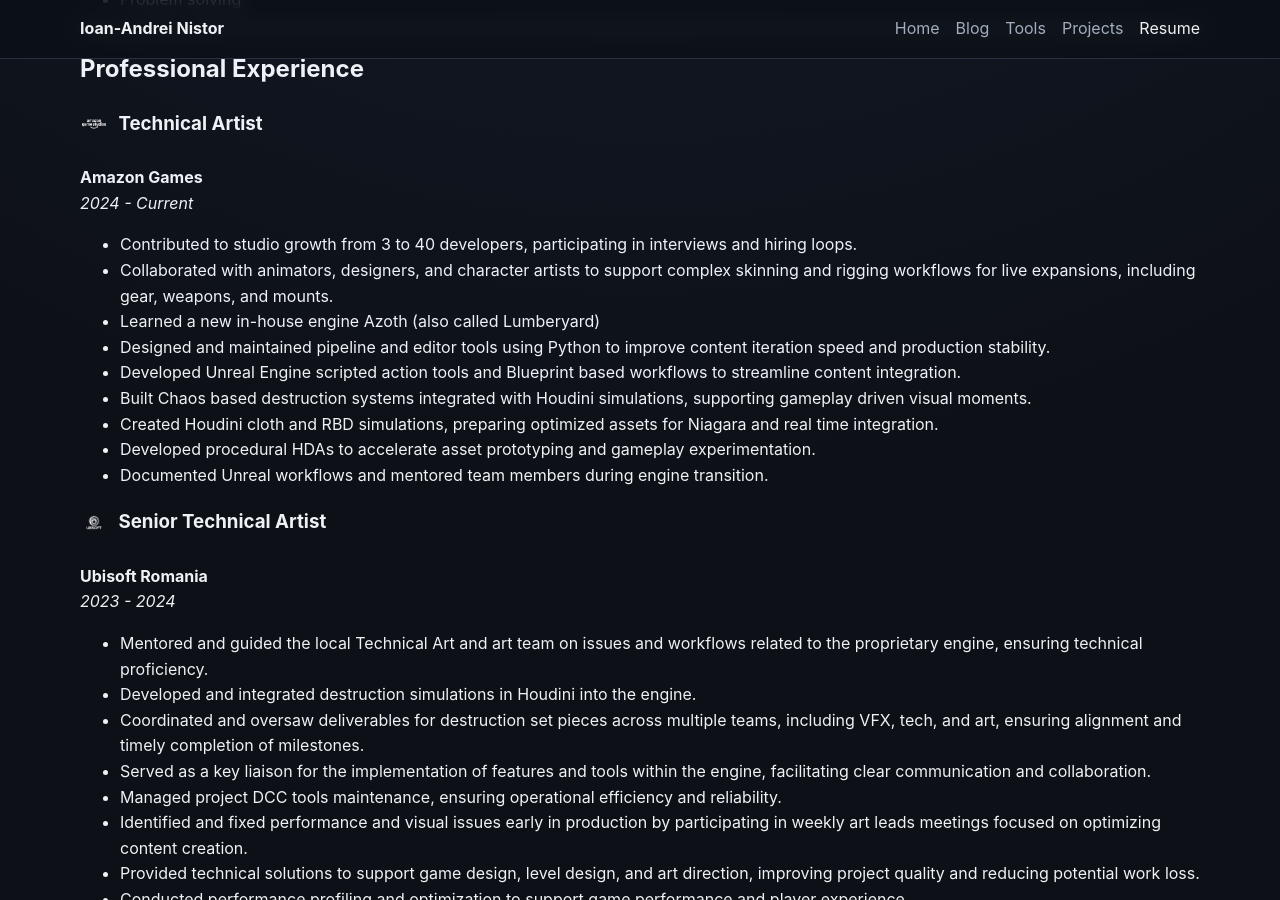
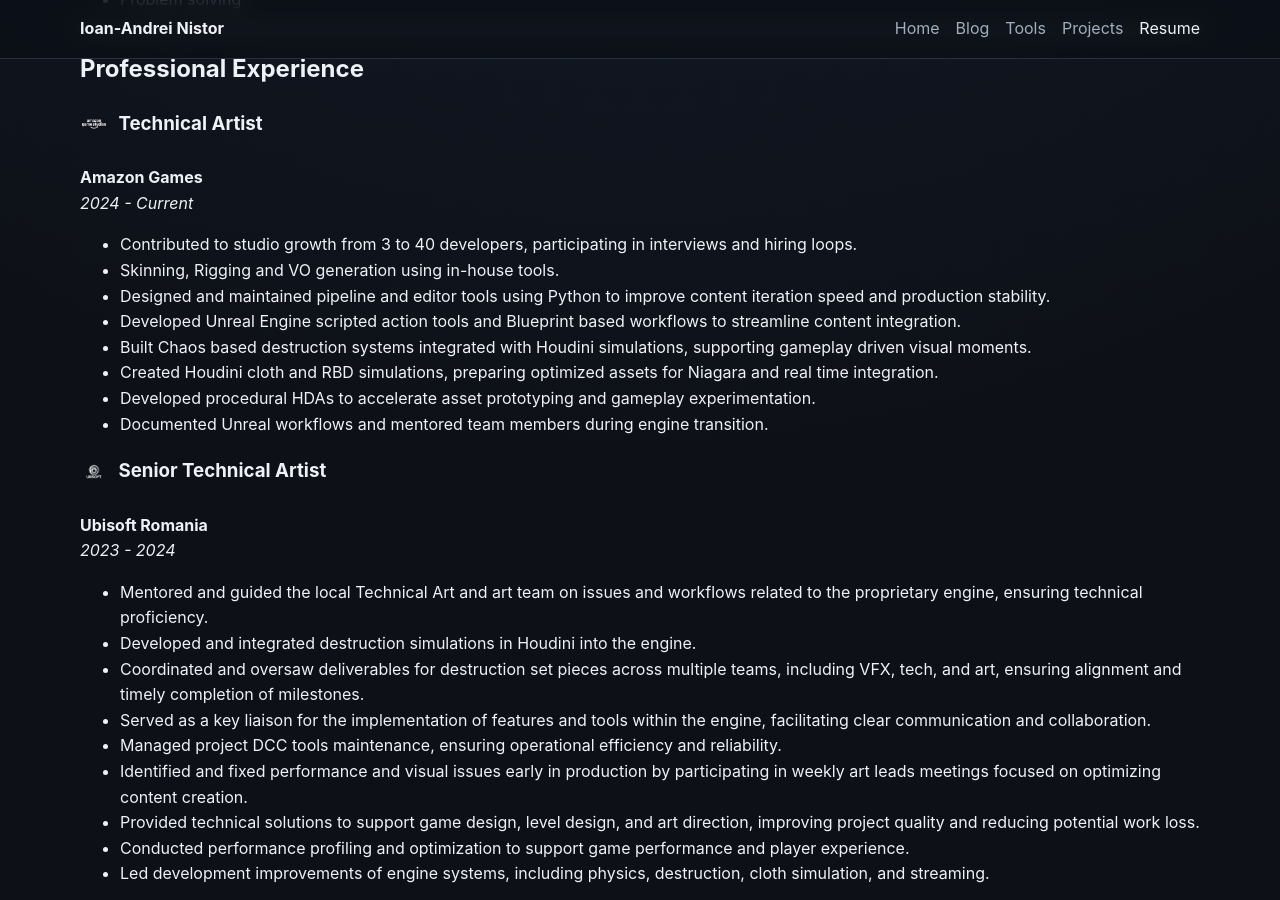
Before and after one commit to ianistor/ian_mywebsite, a Jekyll site: the page built from cv/index.md, in a window 1280 px wide and 900 px high, scrolled down 826 px. Built offline with Jekyll 4.4.1, drawn with Linux system fonts in a browser that asks for light colours.

Commit message:
Update index.md

```diff
--- a/cv/index.md
+++ b/cv/index.md
@@ -43,8 +43,7 @@
 *2024 - Current*
 
 - Contributed to studio growth from 3 to 40 developers, participating in interviews and hiring loops.
-- Collaborated with animators, designers, and character artists to support complex skinning and rigging workflows for live expansions, including gear, weapons, and mounts.
-- Learned a new in-house engine Azoth (also called Lumberyard)
+- Skinning, Rigging and VO generation using in-house tools.
 - Designed and maintained pipeline and editor tools using Python to improve content iteration speed and production stability.
 - Developed Unreal Engine scripted action tools and Blueprint based workflows to streamline content integration.
 - Built Chaos based destruction systems integrated with Houdini simulations, supporting gameplay driven visual moments.
```
